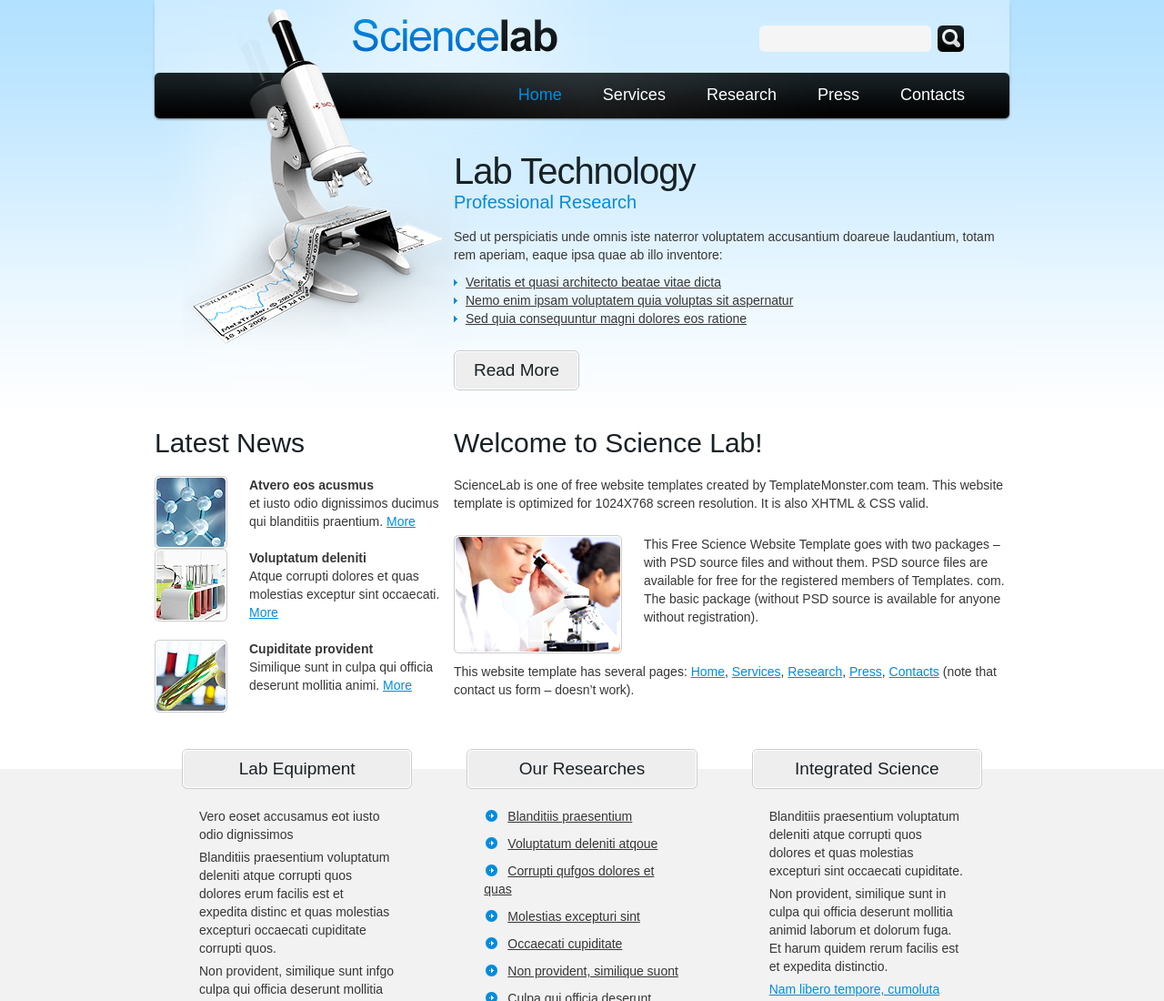
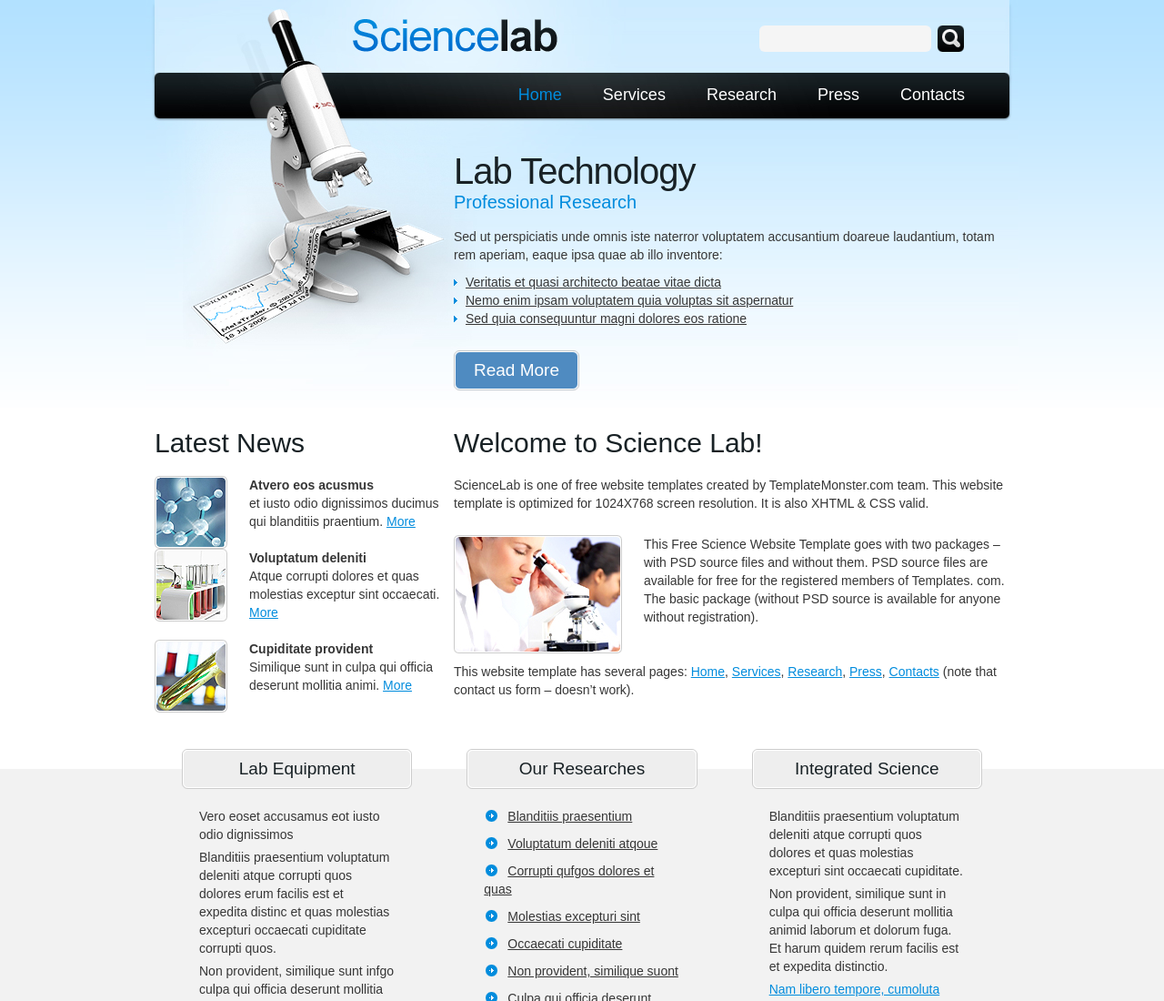
Before and after one commit to SoRodSal/ejercicio-practico-git, a plain HTML site: page index.html in a window 1280 px wide. Shown: the top 1100 px of the page at 91% size. Drawn offline with Linux system fonts and the light colour scheme.

Commit message:
se realizo el ejercicio 1 y 2

```diff
--- a/css/style.css
+++ b/css/style.css
@@ -215,6 +215,8 @@
 	-moz-border-radius:6px;
 	-webkit-border-radius:6px;
 	position:relative;
+	background-color:#4f8bc1 ;
+	color: #fff;
 }
 .button:hover {
 	color:#fff;
```
